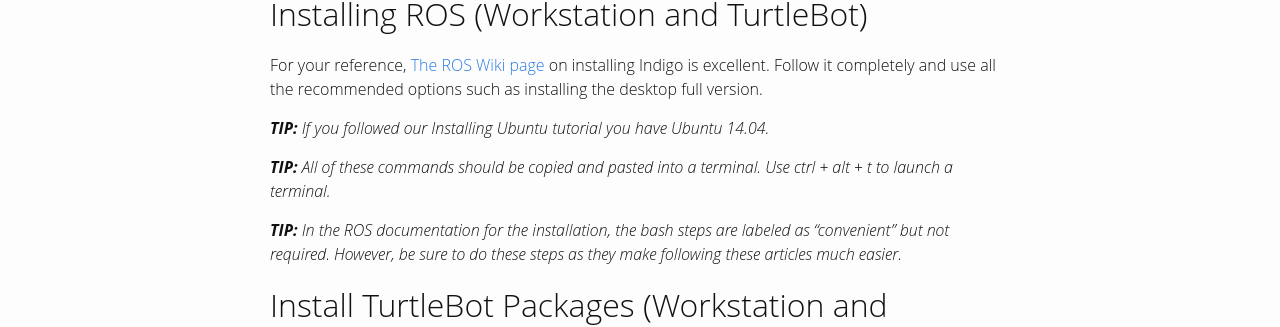
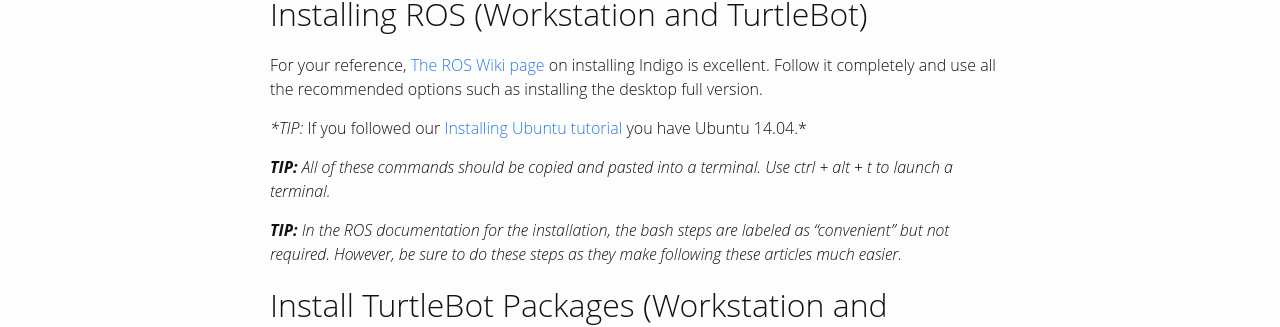
Before and after one commit to turtlebot/learn.turtlebot.com, a Jekyll site: the page built from _posts/2015-02-01-5.markdown, in a window 1280 px wide. Shown: the part 348-675 px from the top of the page. Built offline with Jekyll 4.4.1, drawn with Linux system fonts in a browser that asks for light colours; nearby versions of some CDN libraries; some of the changed lines change nothing that is shown.

Commit message:
link added

```diff
--- a/_posts/2015-02-01-5.markdown
+++ b/_posts/2015-02-01-5.markdown
@@ -12,7 +12,7 @@
 
 For your reference, [The ROS Wiki page](http://wiki.ros.org/indigo/Installation/Ubuntu) on installing Indigo is excellent. Follow it completely and use all the recommended options such as installing the desktop full version.
 
-***TIP:** If you followed our Installing Ubuntu tutorial you have Ubuntu 14.04.*
+**TIP:* If you followed our [Installing Ubuntu tutorial]({{ site.url }}{% post_url 2015-02-01-4%}) you have Ubuntu 14.04.*
 
 ***TIP:** All of these commands should be copied and pasted into a terminal. Use ctrl + alt + t to launch a terminal.*
 
```
